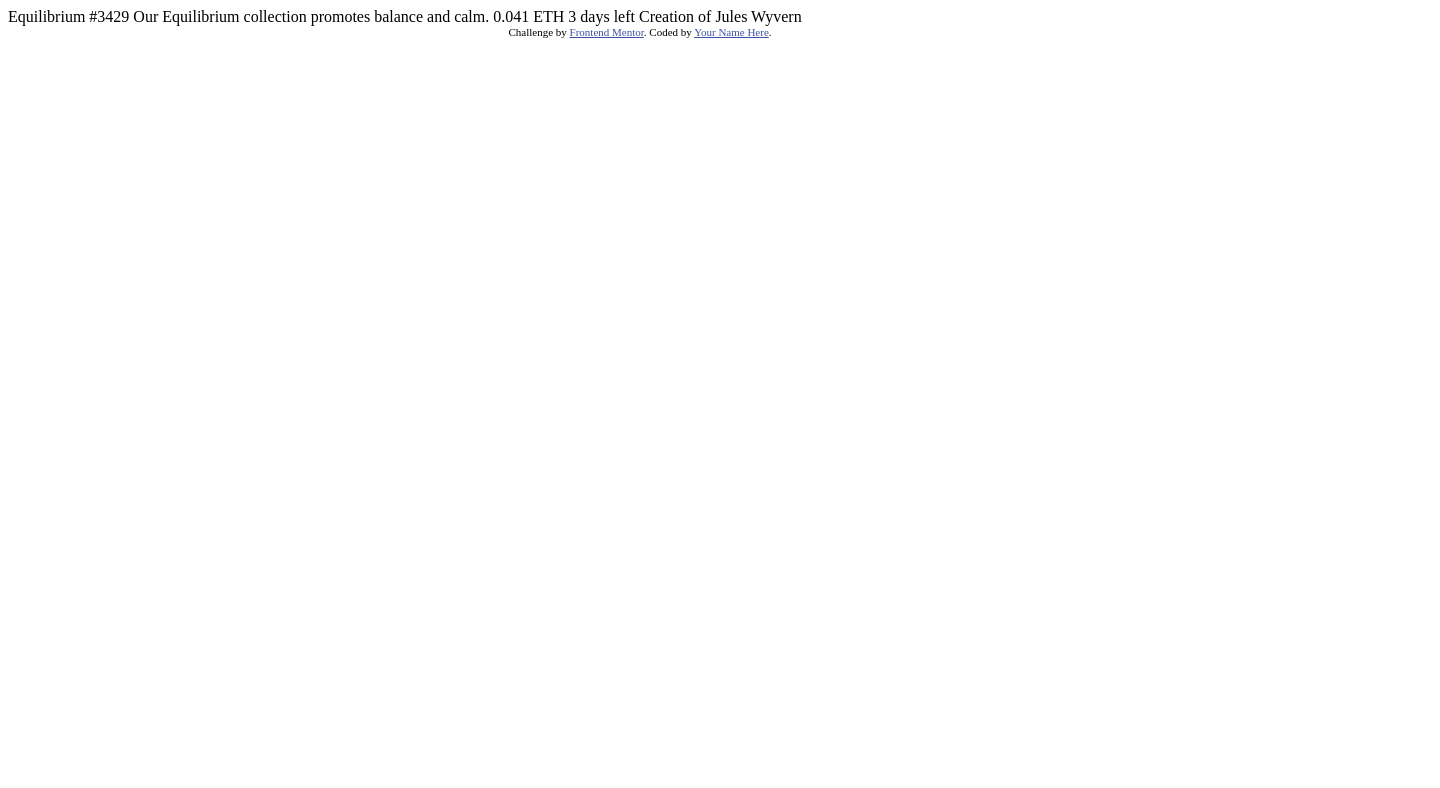
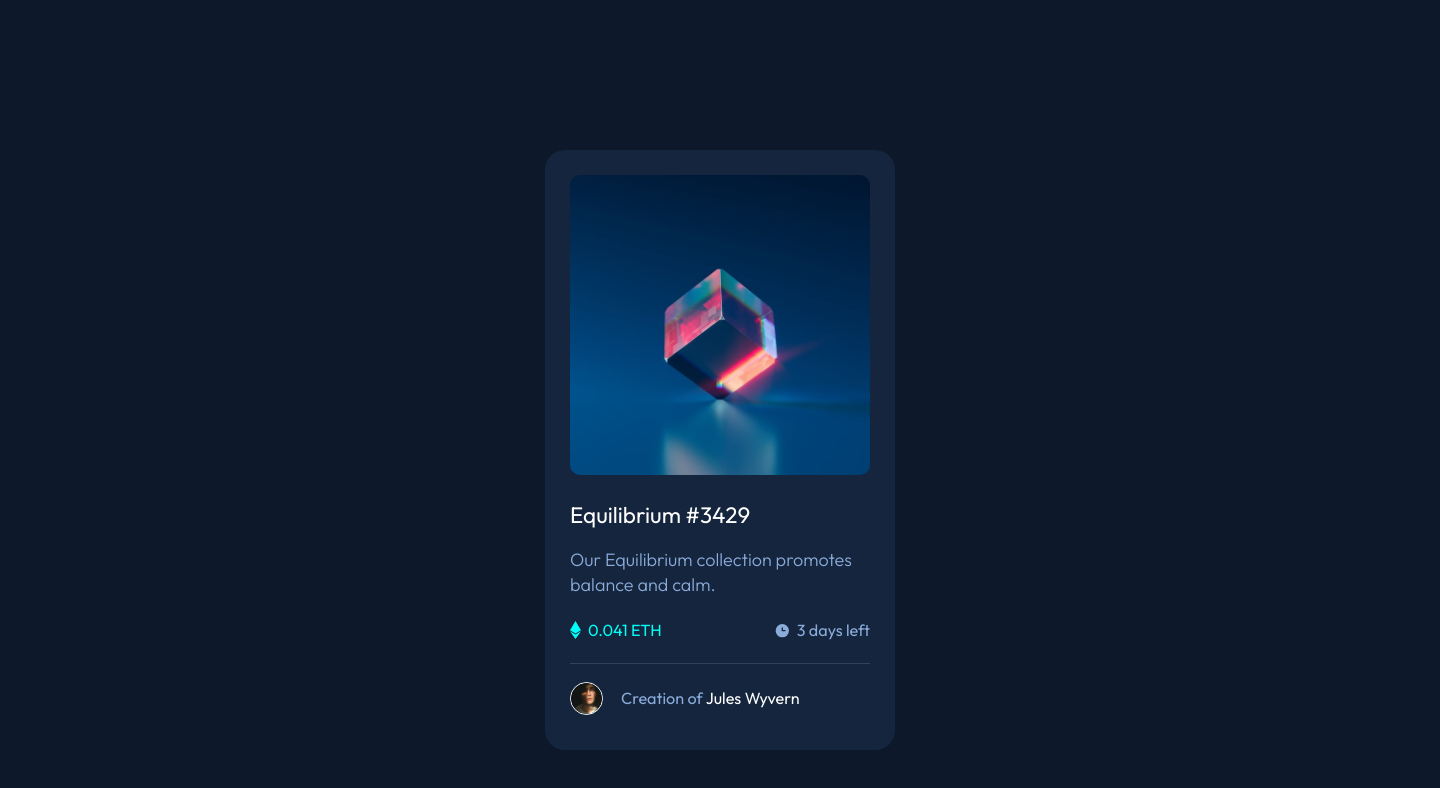
Before and after one commit to Teor99/nft-preview-card-component-main, a plain HTML site: page index.html in a window 1280 px wide. Shown: the whole page, 1440 px wide, since content can reach past the window. Drawn offline with Linux system fonts and the light colour scheme.

Commit message:
most of the layout is implemented, main image hover not ready yet

```diff
--- a/index.html
+++ b/index.html
@@ -1,33 +1,32 @@
 <!DOCTYPE html>
 <html lang="en">
   <head>
-  <meta charset="UTF-8">
-  <meta name="viewport" content="width=device-width, initial-scale=1.0"> <!-- displays site properly based on user's device -->
-
-  <link rel="icon" type="image/png" sizes="32x32" href="./images/favicon-32x32.png">
-
+    <meta charset="UTF-8" />
+    <meta name="viewport" content="width=device-width, initial-scale=1.0" />
+    <link rel="icon" type="image/png" sizes="32x32" href="./images/favicon-32x32.png" />
+    <link rel="stylesheet" href="css/main.css" />
     <title>Frontend Mentor | NFT preview card component</title>
-
-  <!-- Feel free to remove these styles or customise in your own stylesheet 👍 -->
-  <style>
-    .attribution { font-size: 11px; text-align: center; }
-    .attribution a { color: hsl(228, 45%, 44%); }
-  </style>
   </head>
   <body>
-
-  Equilibrium #3429
-
-  Our Equilibrium collection promotes balance and calm.
-
-  0.041 ETH
-  3 days left
-
-  Creation of Jules Wyvern
-
-  <div class="attribution">
-    Challenge by <a href="https://www.frontendmentor.io?ref=challenge" target="_blank">Frontend Mentor</a>.
-    Coded by <a href="#">Your Name Here</a>.
+    <main class="card">
+      <a href="#"><img class="card__main-image" src="images/image-equilibrium.jpg" alt="equilibrium image" /></a>
+      <h1 class="card__title"><a href="#">Equilibrium #3429</a></h1>
+      <p class="card__text">Our Equilibrium collection promotes balance and calm.</p>
+      <div class="card__balance-and-time-left">
+        <div class="card__balance">
+          <img class="card__balance-img" src="images/icon-ethereum.svg" alt="ethereum icon" />
+          <p class="card__balance-text">0.041 ETH</p>
         </div>
+        <div class="card__time-left">
+          <img class="card__time-left-img" src="images/icon-clock.svg" alt="clock icon" />
+          <p class="card__time-left-text">3 days left</p>
+        </div>
+      </div>
+      <hr />
+      <div class="card__creator">
+        <img class="card__creator-avatar" src="images/image-avatar.png" alt="avatar image" />
+        <p class="card__creator-text">Creation of <a href="#">Jules Wyvern</a></p>
+      </div>
+    </main>
   </body>
 </html>
--- /dev/null
+++ b/scss/main.scss
@@ -0,0 +1,138 @@
+@import url("https://fonts.googleapis.com/css2?family=Outfit:wght@300;400;600&display=swap");
+
+$bg-main-color: hsl(217, 54%, 11%);
+$bg-card-color: hsl(216, 50%, 16%);
+$heading-color: hsl(0, 0%, 100%);
+$text-color: hsl(215, 51%, 70%);
+$balance-color: hsl(178, 100%, 50%);
+$line-color: hsl(215, 32%, 27%);
+
+$desktop-width: 1440px;
+$desktop-height: 900px;
+
+$mobile-width: 375px;
+$mobile-height: 667px;
+
+* {
+  box-sizing: border-box;
+  margin: 0;
+  padding: 0;
+}
+
+body {
+  min-width: $desktop-width;
+  min-height: $desktop-height;
+  width: 100%;
+  height: 100%;
+  background-color: $bg-main-color;
+  display: flex;
+  justify-content: center;
+  align-items: center;
+}
+
+@media screen and (max-width: 375px) {
+  body {
+    min-width: $mobile-width;
+    min-height: $mobile-height;
+  }
+}
+
+.card {
+  background-color: $bg-card-color;
+  border-radius: 20px;
+  width: 350px;
+  height: 600px;
+  padding: 25px;
+
+  font-family: "Outfit", sans-serif;
+  font-size: 18px;
+
+  a {
+    color: $heading-color;
+    text-decoration: none;
+    &:hover {
+      color: $balance-color;
+    }
+  }
+
+  &__main-image {
+    width: 100%;
+    border-radius: 10px;
+
+    &:hover {
+      filter: hue-rotate(270deg);
+    }
+  }
+
+  &__title {
+    margin-top: 0.9em;
+    margin-bottom: 0.8em;
+    font-size: 1.25em;
+    font-weight: 400;
+    color: $heading-color;
+  }
+
+  &__text {
+    line-height: 1.4em;
+    font-weight: 300;
+    color: $text-color;
+  }
+
+  &__balance-and-time-left {
+    display: flex;
+    justify-content: space-between;
+    margin-top: 1.25em;
+    margin-bottom: 1.25em;
+  }
+
+  &__balance {
+    color: $balance-color;
+    font-size: 0.9em;
+    display: flex;
+    align-items: center;
+
+    &-text {
+      margin-left: 7px;
+    }
+  }
+
+  &__time-left {
+    color: $text-color;
+    display: flex;
+    align-items: center;
+
+    &-text {
+      margin-left: 6px;
+      font-size: 0.9em;
+    }
+  }
+
+  hr {
+    background: $line-color;
+    height: 1px;
+    border: 0px;
+    margin-bottom: 18px;
+  }
+
+  &__creator {
+    display: flex;
+    align-items: center;
+
+
+    &-avatar {
+      width: 33px;
+      border: solid 1px $heading-color;
+      border-radius: 50%;
+    }
+
+    &-text {
+      margin-left: 18px;
+      color: $text-color;
+      font-size: 0.9em;
+
+      span {
+        color: $heading-color;
+      }
+    }
+  }
+}
```
Also changed, not shown: css/main.css (added). Lines whose indentation alone changed are shown as unchanged.
